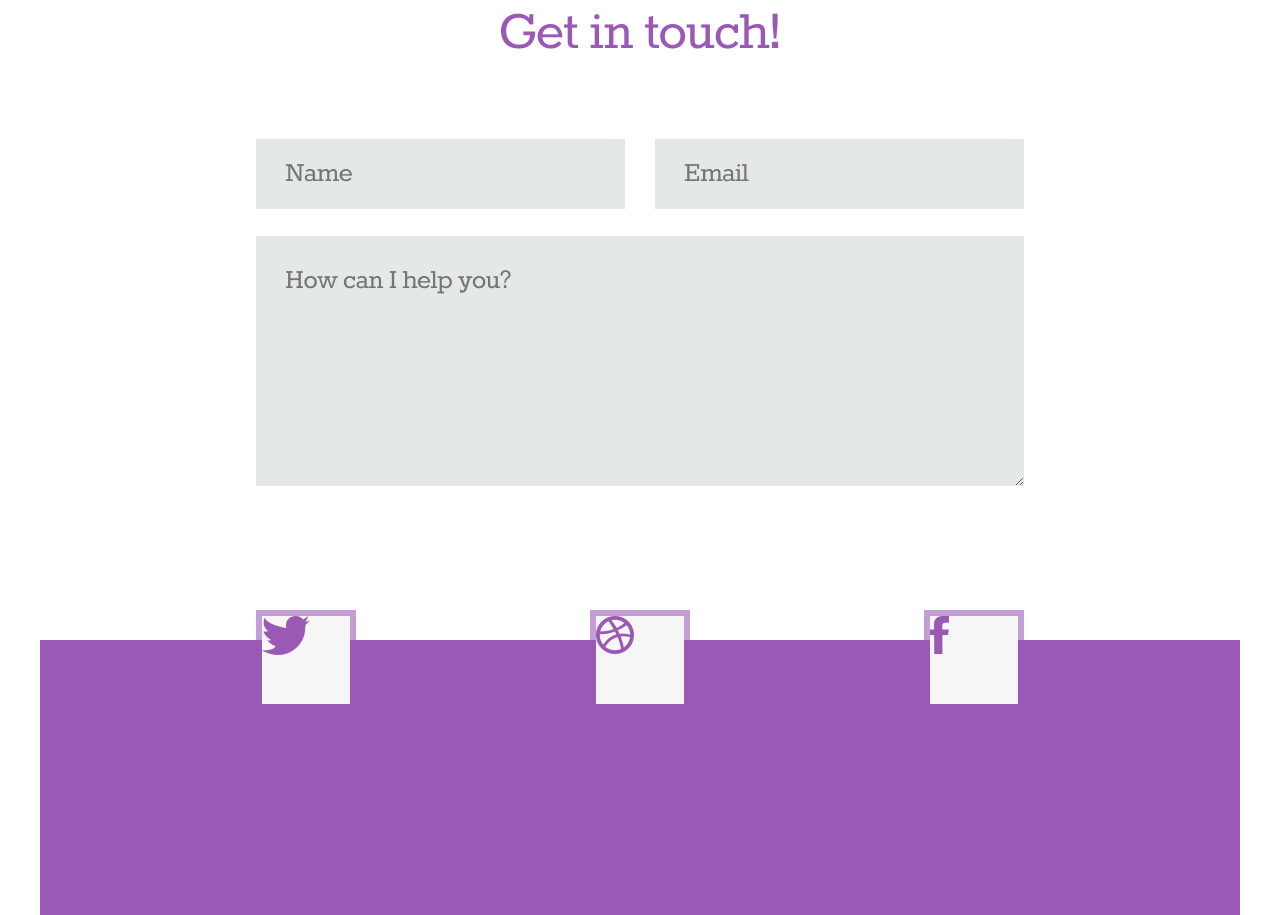
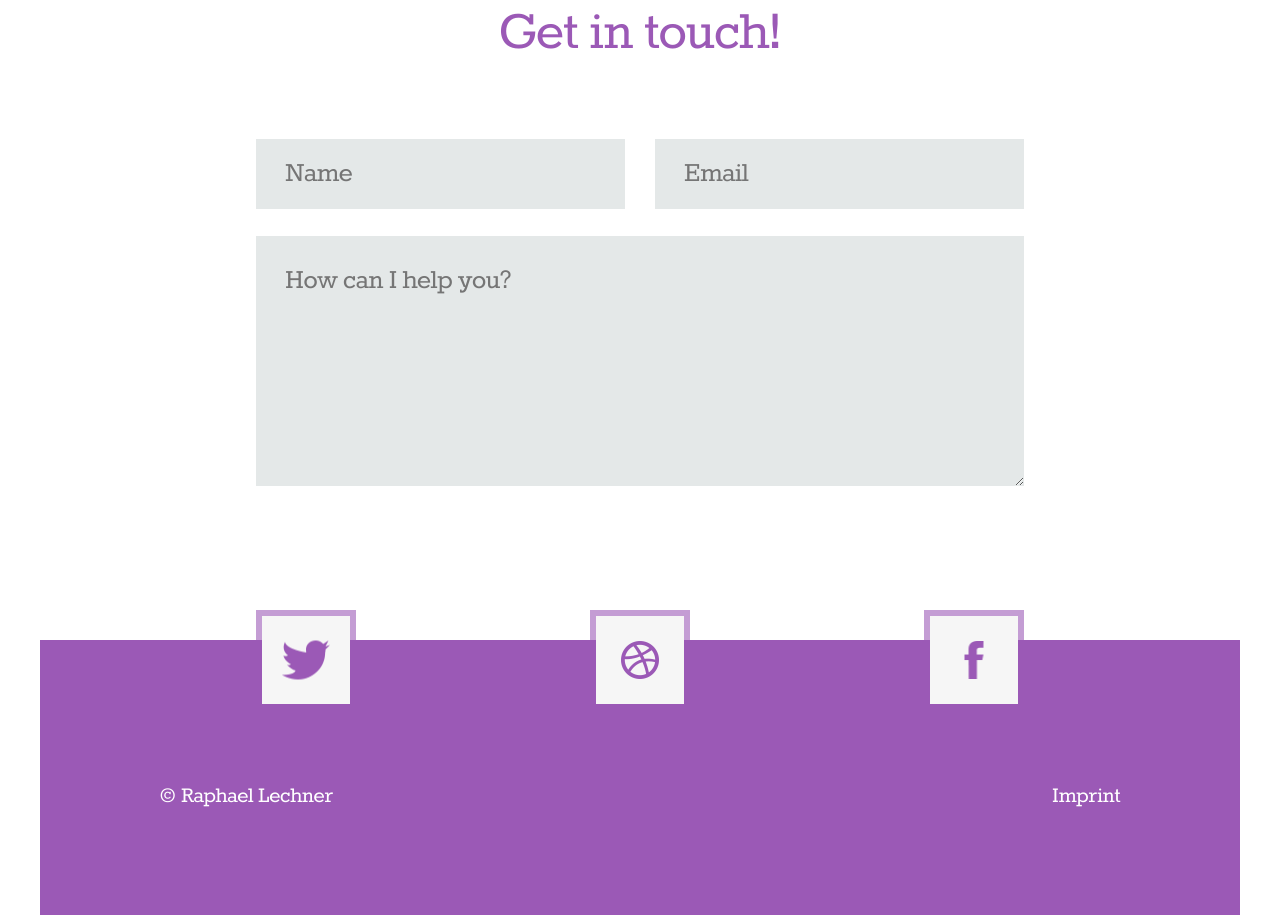
Before and after one commit to Mihail51/Portfolio-screendesign, a plain HTML site: page src/index.html in a window 1280 px wide. Shown: the part 2339-3254 px from the top of the page. Drawn offline with Linux system fonts and the light colour scheme.

Commit message:
index.html, style.css, style-purple.css
styling footer

```diff
--- a/src/css/style.css
+++ b/src/css/style.css
@@ -479,13 +479,35 @@
   background-color: rgba(155, 89, 182, 0.59);
 }
 .footer__icon {
+  position: relative;
   display: block;
   width: 100%;
   height: 100%;
   background-color: #f6f6f6;
   z-index: 10;
 }
-/* .footer__icon_nomber1 {
-  background: url(../img/icons/twitter-purple.png) no-repeat center center;
-  z-index: 100;
-} */
+.icon__image {
+  position: absolute;
+  left: 50%;
+  top: 50%;
+  transform: translate(-50%, -50%);
+}
+.footer__information {
+  position: absolute;
+  width: 100%;
+  min-height: 21px;
+  top: 144px;
+  display: flex;
+  justify-content: space-between;
+  flex-wrap: wrap;
+}
+.footer__text {
+  font-family: "Rokkitt";
+  font-size: 24px;
+  font-weight: normal;
+  font-stretch: normal;
+  font-style: normal;
+  line-height: normal;
+  letter-spacing: -0.38px;
+  color: #ffffff;
+}
--- a/src/css/style_purple.css
+++ b/src/css/style_purple.css
@@ -13,7 +13,8 @@
 .skill__heading_color_purple {
   color: #9b59b6;
 }
-.skill__image_color_purple {
+.skill__image_color_purple,
+.icon__image_color_purple {
   filter: hue-rotate(0);
 }
 
--- a/src/index.html
+++ b/src/index.html
@@ -335,6 +335,7 @@
     </section>
     <hr class="line portfolio__line">
   </div>
+  <!-- CONTACT -->
   <section class="contact contact__wrap">
     <div class="conteiner conteiner_small">
       <form action="#" method="post" class="form contact__form">
@@ -350,30 +351,34 @@
       </form>
     </div>
   </section>
+  <!-- FOOTER -->
   <footer class="footer footer__wrap footer__wrap_color_purple footer__wrap_color_turqu footer__wrap_color_red">
     <div class="conteiner conteiner_small">
       <div class="socials futor__socials">
         <div class="box box_color box_color_purple box_color_turqu box_color_red">
           <a href="#"
             class="icon footer__icon icon_color_purple icon_color_turqu icon_color_red footer__icon_nomber1"><img
-              src="img/icons/twitter-purple.png" alt="Twitter"></a>
+              src="img/icons/twitter-purple.png" alt="Twitter"
+              class="image icon__image icon__image_color_purple icon__image_color_turqu icon__image_color_red"></a>
         </div>
         <div class="box box_color box_color_purple box_color_turqu box_color_red">
           <a href="#"
             class="icon footer__icon icon_color_purple icon_color_turqu icon_color_red footer__icon_nomber2"><img
-              src="img/icons/dribbble-purple.png" alt="Dribble"></a>
+              src="img/icons/dribbble-purple.png" alt="Dribble"
+              class="image icon__image icon__image_color_purple icon__image_color_turqu icon__image_color_red"></a>
         </div>
         <div class="box box_color box_color_purple box_color_turqu box_color_red">
           <a href="#"
             class="icon footer__icon icon_color_purple icon_color_turqu icon_color_red footer__icon_nomber3"><img
-              src="img/icons/fb-purple.png" alt="facebook"></a>
+              src="img/icons/fb-purple.png" alt="facebook"
+              class="image icon__image icon__image_color_purple icon__image_color_turqu icon__image_color_red"></a>
         </div>
       </div>
     </div>
     <div class="conteiner conteiner_big">
       <div class="information footer__information">
-        <div class="footer__text footer__text_right"></div>
-        <div class="footer__text footer__text_left"></div>
+        <div class="footer__text footer__text_left">© Raphael Lechner</div>
+        <div class="footer__text footer__text_right">Imprint</div>
       </div>
     </div>
   </footer>
```
